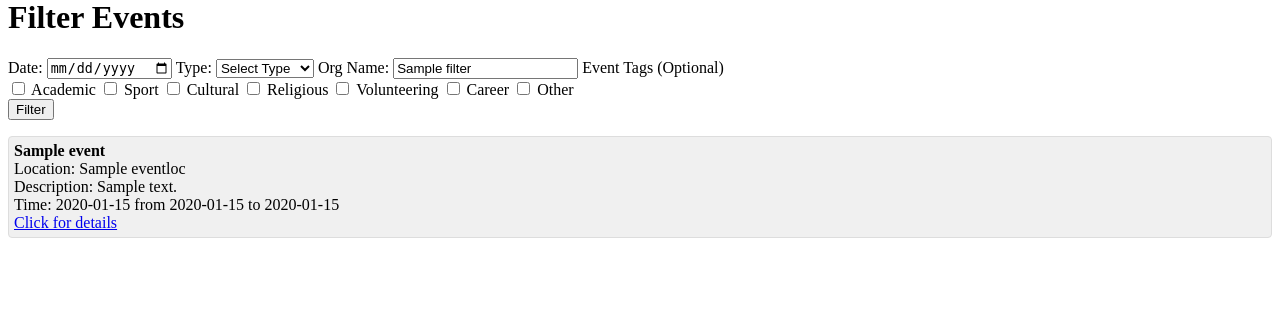
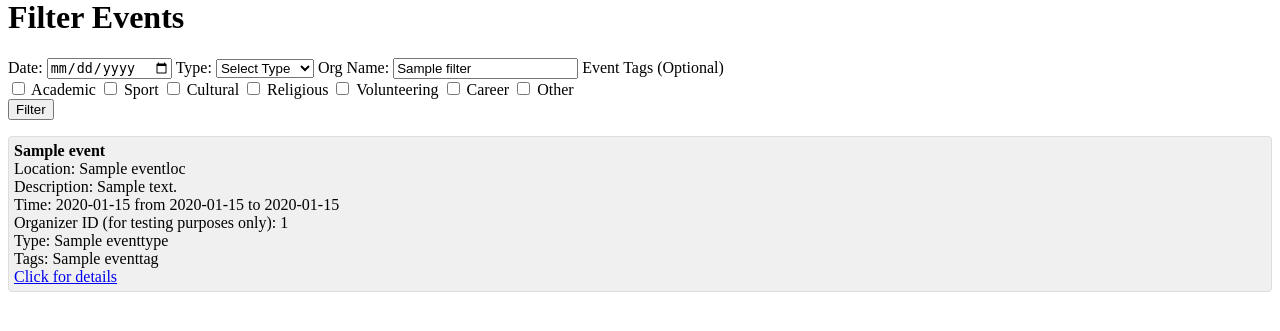
Before and after one commit to jje009wells/WEevent, a Flask app: template templates/filter_events.html in a window 1280 px wide. Shown: the part 146-477 px from the top of the page. Run offline with Flask 3, Linux system fonts and the light colour scheme; the template is opened without the code that fills it: most values are stand-ins (such as "Sample title", 1, 10 or a date in 2020).

Commit message:
added Victoria's html and css changes

```diff
--- a/static/styles.css
+++ b/static/styles.css
@@ -34,3 +34,8 @@
     width:400px;
     height:auto;
   }
+
+  textarea {
+    width: 400px;
+    height: 150px;
+  }
--- a/templates/all_events.html
+++ b/templates/all_events.html
@@ -9,7 +9,7 @@
     <li>
       <strong>{{ event.eventname }}</strong><br>
       Location: {{ event.eventloc }}<br>
-      Description: {{ event.fulldesc }}<br>
+      Description: {{ event.shortdesc }}<br>
       Time: {{ event.eventdate }} from {{ event.starttime }} to {{ event.endtime }}<br>
       Organizer ID (for testing purposes only): {{ event.organizerid }} <br>
       Type: {{ event.eventtype }} <br>
--- a/templates/filter_events.html
+++ b/templates/filter_events.html
@@ -26,7 +26,7 @@
             <label><input type="checkbox" name="event_tags" value="religious"{% if 'religious' in filters.tags %}checked{% endif %}> Religious</label>
             <label><input type="checkbox" name="event_tags" value="volunteering"{% if 'volunteering' in filters.tags %}checked{% endif %}> Volunteering</label>
             <label><input type="checkbox" name="event_tags" value="career"{% if 'career' in filters.tags %}checked{% endif %}> Career</label>
-            <label><input type="checkbox" name="event_tags" value="other"{% if 'ither' in filters.tags %}checked{% endif %}> Other</label>
+            <label><input type="checkbox" name="event_tags" value="other"{% if 'other' in filters.tags %}checked{% endif %}> Other</label>
         </div>
 
       <input type="submit" value="Filter">
@@ -40,8 +40,11 @@
     <li>
       <strong>{{ event.eventname }}</strong><br>
       Location: {{ event.eventloc }}<br>
-      Description: {{ event.fulldesc }}<br>
+      Description: {{ event.shortdesc }}<br>
       Time: {{ event.eventdate }} from {{ event.starttime }} to {{ event.endtime }}<br>
+      Organizer ID (for testing purposes only): {{ event.organizerid }} <br>
+      Type: {{ event.eventtype }} <br>
+      Tags: {{ event.eventtag }} <br>
       <a href="/event/{{ event.eventid }}">Click for details</a>
     </li>
     {% endfor %}
```
Also changed, not shown: templates/search_events.html (+9 -6 lines).
